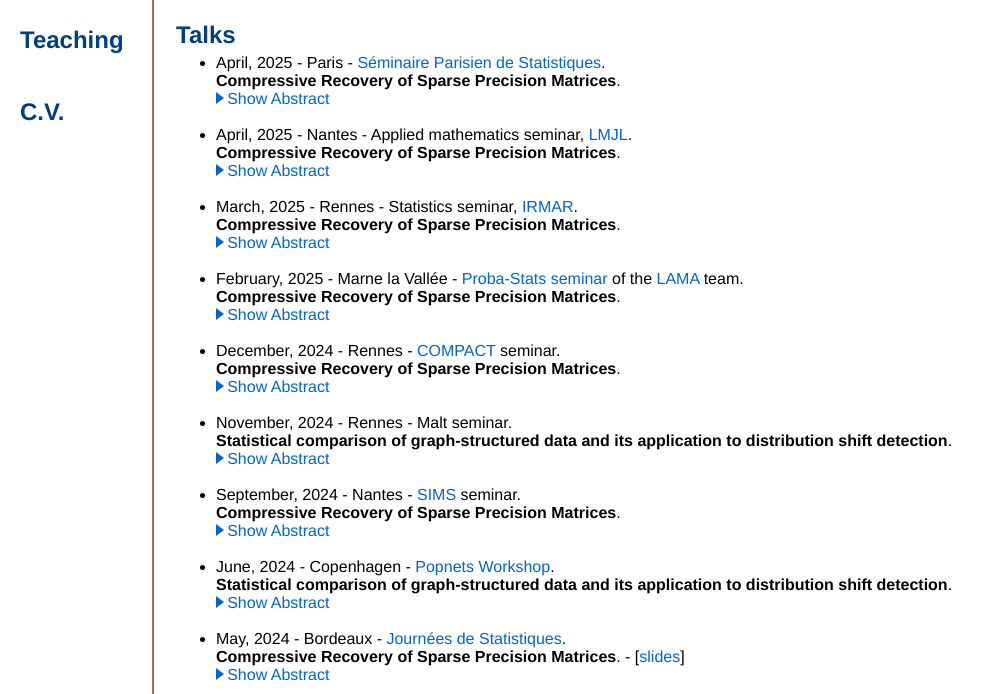
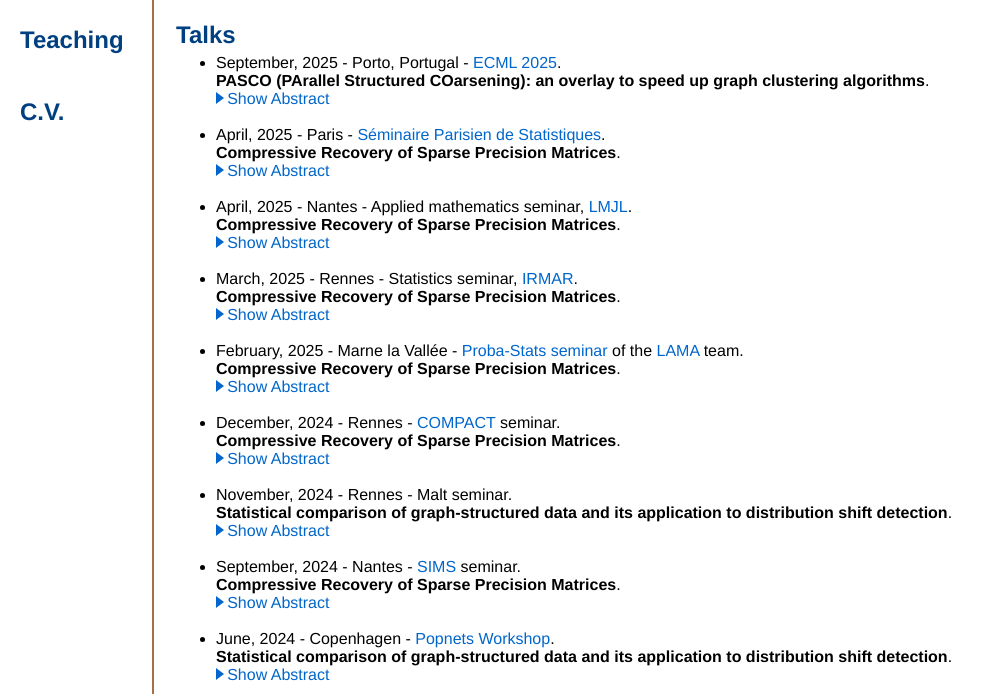
Before and after one commit to elasalle/elasalle.github.io, a Jekyll site: the page built from research/index.html, in a window 1280 px wide and 900 px high, scrolled down 970 px, cut to the strip 206-900 px from the top of the window. Shown: the whole strip, without its empty margins (0-994 px from the left). Built offline with Jekyll 4.4.1, drawn with Linux system fonts in a browser that asks for light colours; some web fonts are replaced; formulas are drawn with MathJax 3.

Commit message:
add PASCO talk

```diff
--- a/research/index.html
+++ b/research/index.html
@@ -164,6 +164,22 @@
 
   <h2 id="talks" class="title2">Talks</h2>
   <ul class="normalsize">
+    <li>September, 2025 - Porto, Portugal - <a href="https://ecmlpkdd.org/2025/">ECML 2025</a>.<br>
+      <b>PASCO (PArallel Structured COarsening): an overlay to speed up graph clustering algorithms</b>. <br>
+      <button class="showhide abstract25" onclick="switchDisplayByClassName('abstract25')" style="display: block;"><div class="arrow-right"></div>Show Abstract<span class="dots">...</span></button>
+      <button class="showhide abstract25" onclick="switchDisplayByClassName('abstract25')" style="display : none;"><div class="arrow-top"></div>Hide Abstract</button>
+      <p class="abstracttext abstract25" style="display : none;">
+        Clustering the nodes of a graph is a cornerstone of graph analysis and has been extensively studied. However, some popular methods are not suitable for very large graphs: e.g., spectral clustering requires the computation of the spectral decomposition of the Laplacian matrix, which is not applicable for large graphs with a large number of communities. This work introduces PASCO, an overlay that accelerates clustering algorithms. Our method consists of three steps:
+          1- We compute several independent small graphs representing the input graph by applying an efficient and structure-preserving coarsening algorithm.
+          2- A clustering algorithm is run in parallel onto each small graph and provides several partitions of the initial graph.
+          3- These partitions are aligned and combined with an optimal transport method to output the final partition.
+          The PASCO framework is based on two key contributions: a novel global algorithm structure designed to enable parallelization and a fast, empirically validated graph coarsening algorithm that preserves structural properties.
+          We demonstrate the strong performance of PASCO in terms of computational efficiency, structural preservation, and output partition quality, evaluated on both synthetic and real-world graph datasets.
+          Joint work with: R. Vaudaine, T. Vayer, P. Borgnat, R. Gribonval, P. Gonçalves, M. Karsai.
+      </p>
+    </li>
+    <br>
+
     <li>April, 2025 - Paris - <a href="https://sites.google.com/site/semstats/home">Séminaire Parisien de Statistiques</a>.<br>
       <b>Compressive Recovery of Sparse Precision Matrices</b>. <br>
       <button class="showhide abstract24" onclick="switchDisplayByClassName('abstract24')" style="display: block;"><div class="arrow-right"></div>Show Abstract<span class="dots">...</span></button>
```
